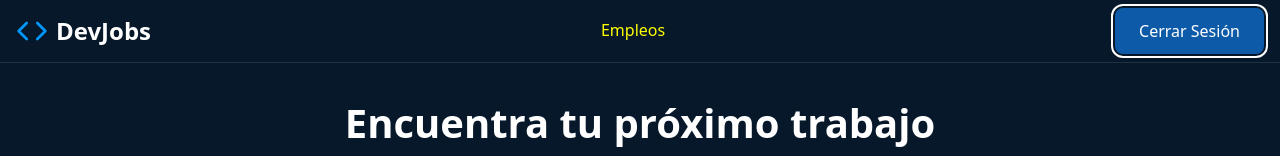
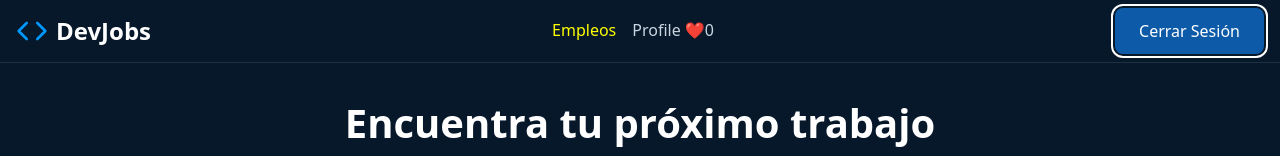
Before and after one commit to jrcaravaca/DevJobs, a React (Vite) app in the folder DevJobs/: page /search in a window 1280 px wide. Both pictures are taken after a click on the button "Iniciar Sesión". Shown: the top 156 px of the page. Built offline with nearby package versions, Linux system fonts and the light colour scheme; no server answers.

Commit message:
Añade gestión de favoritos: implementa useFavoritesStore, añade botón de favoritos en JobCard y muestra número de favoritos en el encabezado.

```diff
--- a/DevJobs/src/components/Header/Header.jsx
+++ b/DevJobs/src/components/Header/Header.jsx
@@ -1,6 +1,7 @@
 import { Link } from '../Link.jsx'
 import { NavLink } from 'react-router'
 import { useAuthStore } from '../../store/authStore.js'
+import { useFavoritesStore } from '../../store/favoritesStore.js'
 
 const HeaderUserButton = () => {
   const {isLoggedIn,  login, logout } = useAuthStore()
@@ -11,6 +12,10 @@ const HeaderUserButton = () => {
 }
 
 export function Header () {
+  const { isLoggedIn } = useAuthStore()
+  const { countFavorites } = useFavoritesStore()
+
+  const numberOfFavorites = countFavorites()
 
   return (
     <header>
@@ -31,6 +36,13 @@ export function Header () {
               className={({isActive}) => isActive ? 'nav-link-active' : ''}>
                 Empleos
             </NavLink>
+            {
+              isLoggedIn && (
+                <NavLink className={({isActive}) => isActive ? 'nav-link-active' : ''} to="/profile">
+                  Profile ❤️{numberOfFavorites}
+                </NavLink>
+              )
+            }
           </nav>
 
           <HeaderUserButton />
--- a/DevJobs/src/components/JobCard.jsx
+++ b/DevJobs/src/components/JobCard.jsx
@@ -1,6 +1,19 @@
 import { useState } from "react"
 import { Link } from "./Link"
 import styles from "./JobCard.module.css"
+import { useFavoritesStore } from "../store/favoritesStore"
+
+function JobCardFavoriteButton ({jobId}) {
+  const { toggleFavorite, isFavorite } = useFavoritesStore()
+
+  return (
+    <button
+      onClick={() => toggleFavorite(jobId)}
+      aria-label={isFavorite(jobId) ? 'Quitar de favoritos' : 'Añadir a favoritos'}>
+        {isFavorite(jobId) ? '❤️' : '🤍'}
+    </button>
+  )
+}
 
 export function JobCard({ job }) {
   const [isApplied, setIsApplied] = useState(false)
@@ -33,6 +46,7 @@ export function JobCard({ job }) {
           Ver detalles
         </Link>
         <button className={buttonClasses} onClick={handleApplyClick}>{buttonText}</button>
+        <JobCardFavoriteButton jobId={job.id} />
       </div>
     </article>
   )
--- a/DevJobs/src/store/favoritesStore.js
+++ b/DevJobs/src/store/favoritesStore.js
@@ -29,6 +29,8 @@ export const useFavoritesStore = create((set,get) => ({
         const isFav = isFavorite(jobId)
 
         isFav ? removeFavorite(jobId) : addFavorite(jobId)
-    }
+    },
+
+    countFavorites: () => get().favorites.length
 
 }))
```
